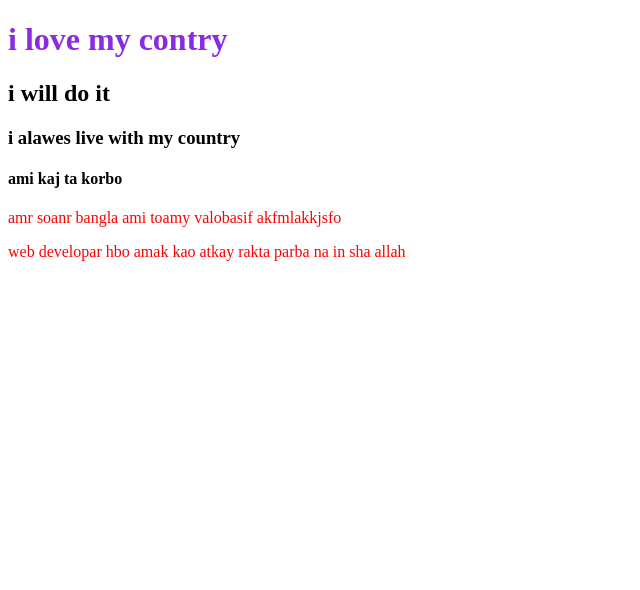
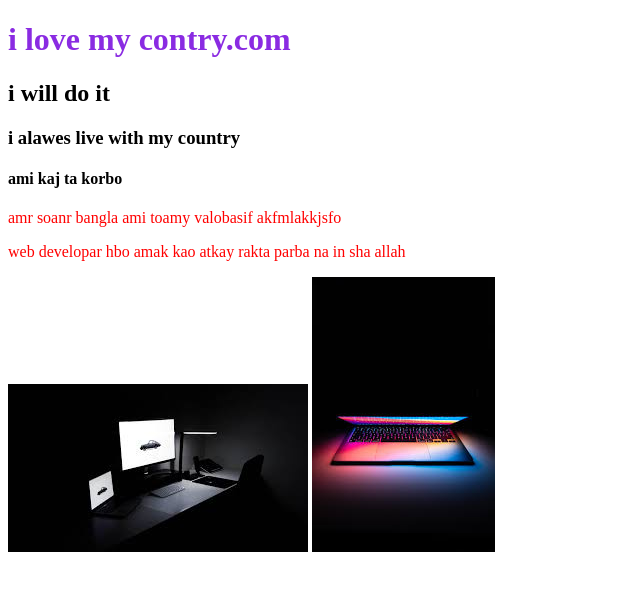
Before and after one commit to abusayeds/my-second-repo, a plain HTML site: page index.html in a window 1280 px wide. Shown: the whole page, without its empty margins (0-640 px from the left). Drawn offline with Linux system fonts and the light colour scheme.

Commit message:
image added

```diff
--- a/index.html
+++ b/index.html
@@ -8,11 +8,13 @@
     <link rel="stylesheet" href="style.css">
 </head>
 <body>
-    <h1>i love my contry</h1>
+    <h1>i love my contry.com</h1>
     <h2>i will do it</h2>
     <h3>i alawes live with my country</h3>
     <h4>ami kaj ta korbo</h4>
     <p>amr soanr bangla ami toamy valobasif akfmlakkjsfo </p>
     <p>web developar hbo amak kao atkay rakta parba na in sha allah</p>
+    <img src="laptop 1.jfif" alt="">
+    <img src="laptop 2.jfif" alt="">
 </body>
 </html>
```
Also changed, not shown: 1.jpg (added), laptop 1.jfif (added), laptop 2.jfif (added).
